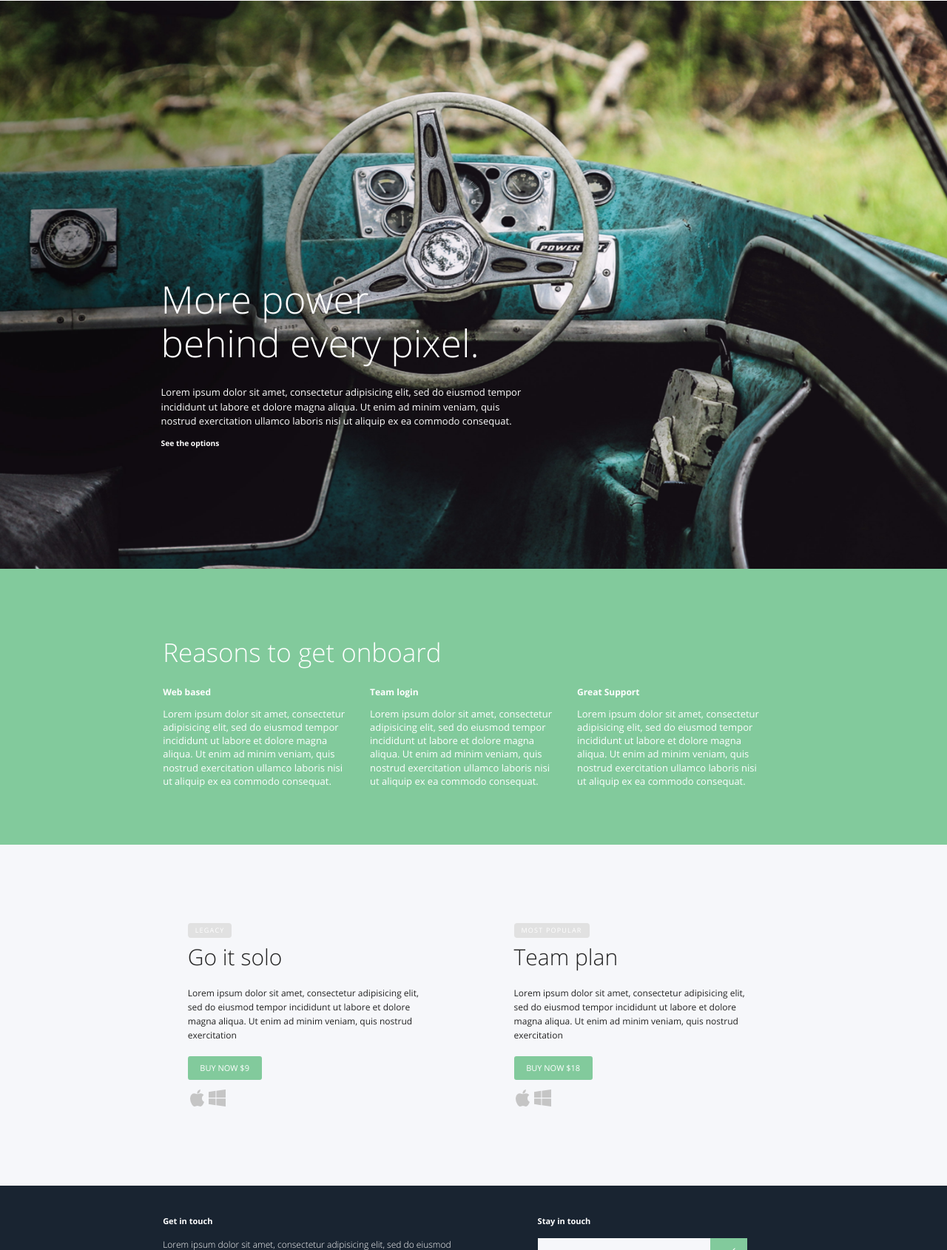
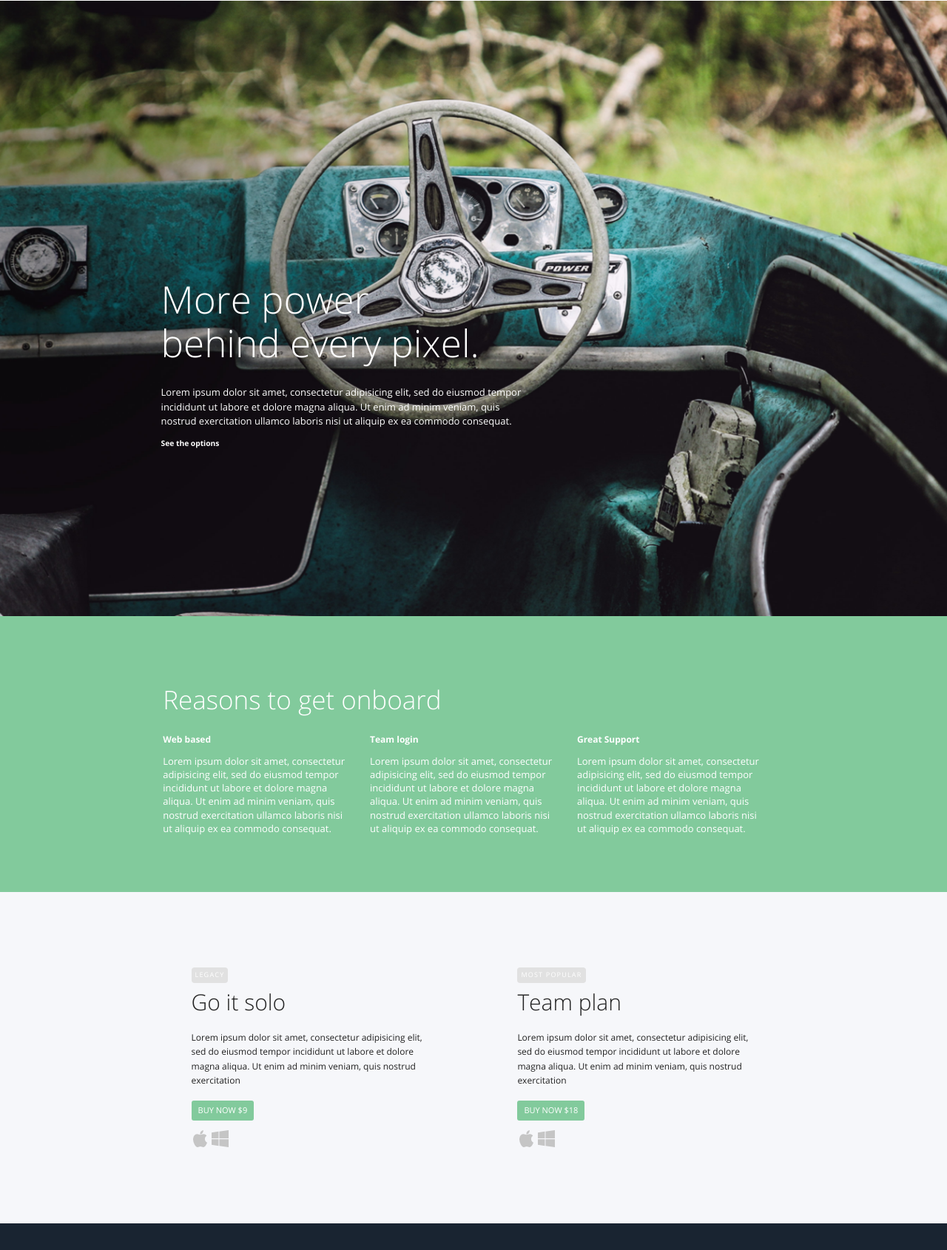
Before and after one commit to OlgaDuka/Take, a website: page index.html in a window 1280 px wide. Shown: the part 2079-3769 px from the top of the page at 74% size. Drawn offline with Linux system fonts and the light colour scheme.

Commit message:
Финал3

```diff
--- a/sass/advertising.scss
+++ b/sass/advertising.scss
@@ -3,7 +3,7 @@
   padding: 0 17% 7%;
   width: 100vw;
   min-width: $panel-width;
-  height: 60vw;
+  height: 65vw;
   background-image: url("../images/car@0,5x.jpg");
   background-repeat: no-repeat;
   background-position: top;
--- a/sass/features.scss
+++ b/sass/features.scss
@@ -18,7 +18,7 @@
 .features__block {
   width: 80%;
   height: 40vw;
-  padding: 2.8% 3.9% 3.5% 2.8%;
+  padding: 2vw 3vw;
   display: flex;
   flex-direction: column;
   justify-content: space-between;
--- a/sass/price.scss
+++ b/sass/price.scss
@@ -1,6 +1,6 @@
 .price {
   width: 100vw;
-  padding: 5% 17.2%;
+
   display: flex;
   align-items: center;
   flex-direction: column;
@@ -8,6 +8,7 @@
 
   @media (min-width: $tablet-width) {
     flex-direction: row;
+    padding: 5% 17.2%;
   }
 }
 
@@ -18,7 +19,7 @@
   width: 100%;
   height: auto;
   margin: 5% 0;
-  padding: 5% 4%;
+  padding: 3vw 3vw;
   text-align: center;
 
   &:hover {
@@ -43,7 +44,7 @@
 
 .price__plan {
   align-self: auto;
-  padding: 1.5% 3%;
+  padding: 5px;
   font-size: 9px;
   letter-spacing: 1.2px;
   text-transform: uppercase;
@@ -77,7 +78,7 @@
   align-self: auto;
   margin-top: 6px;
   margin-bottom: 10px;
-  padding: 3% 5%;
+  padding: 7px 9px;
   font-size: 11px;
   text-transform: uppercase;
   color: $light-color;
```
Also changed, not shown: css/style.css, css/style.min.css.
